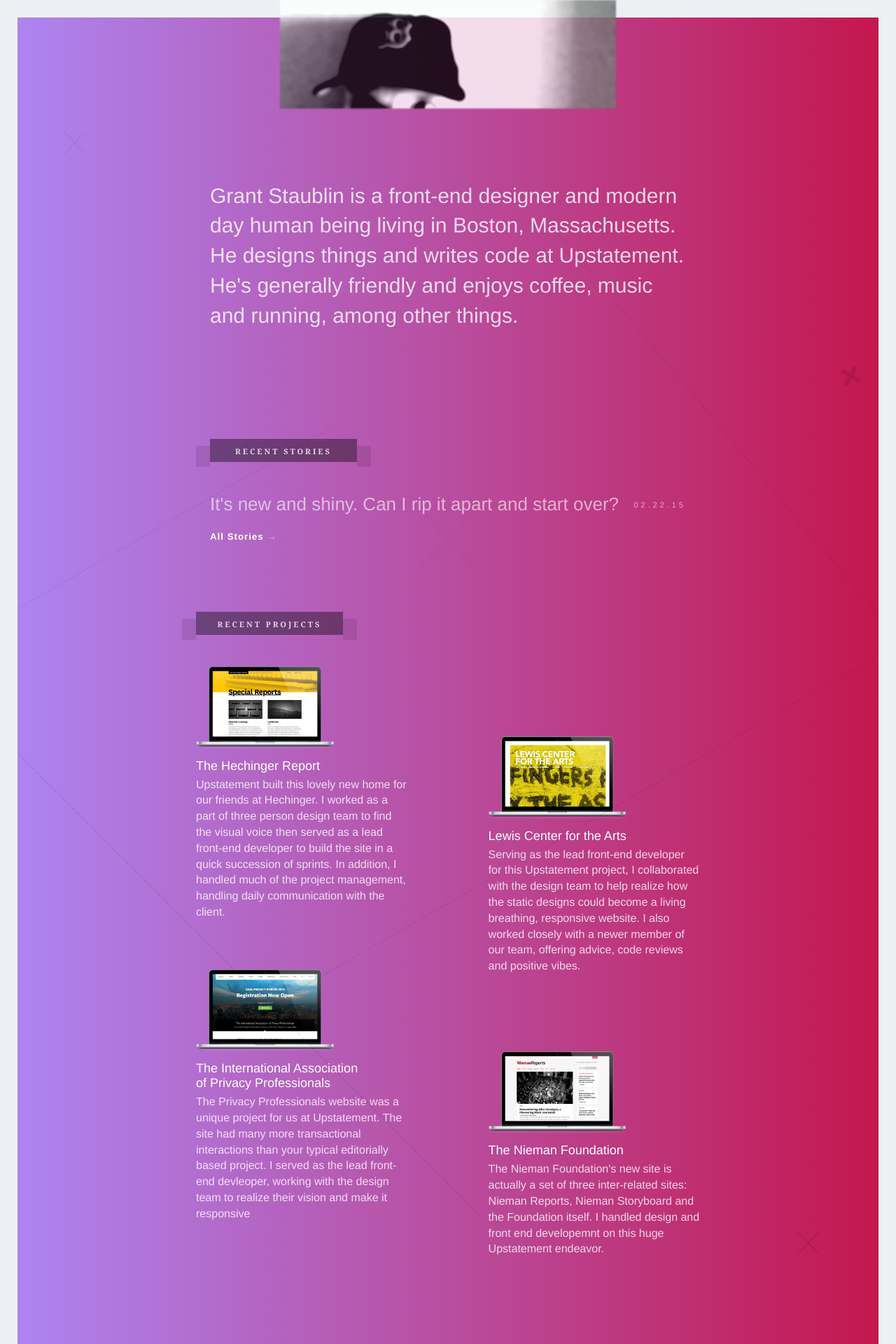
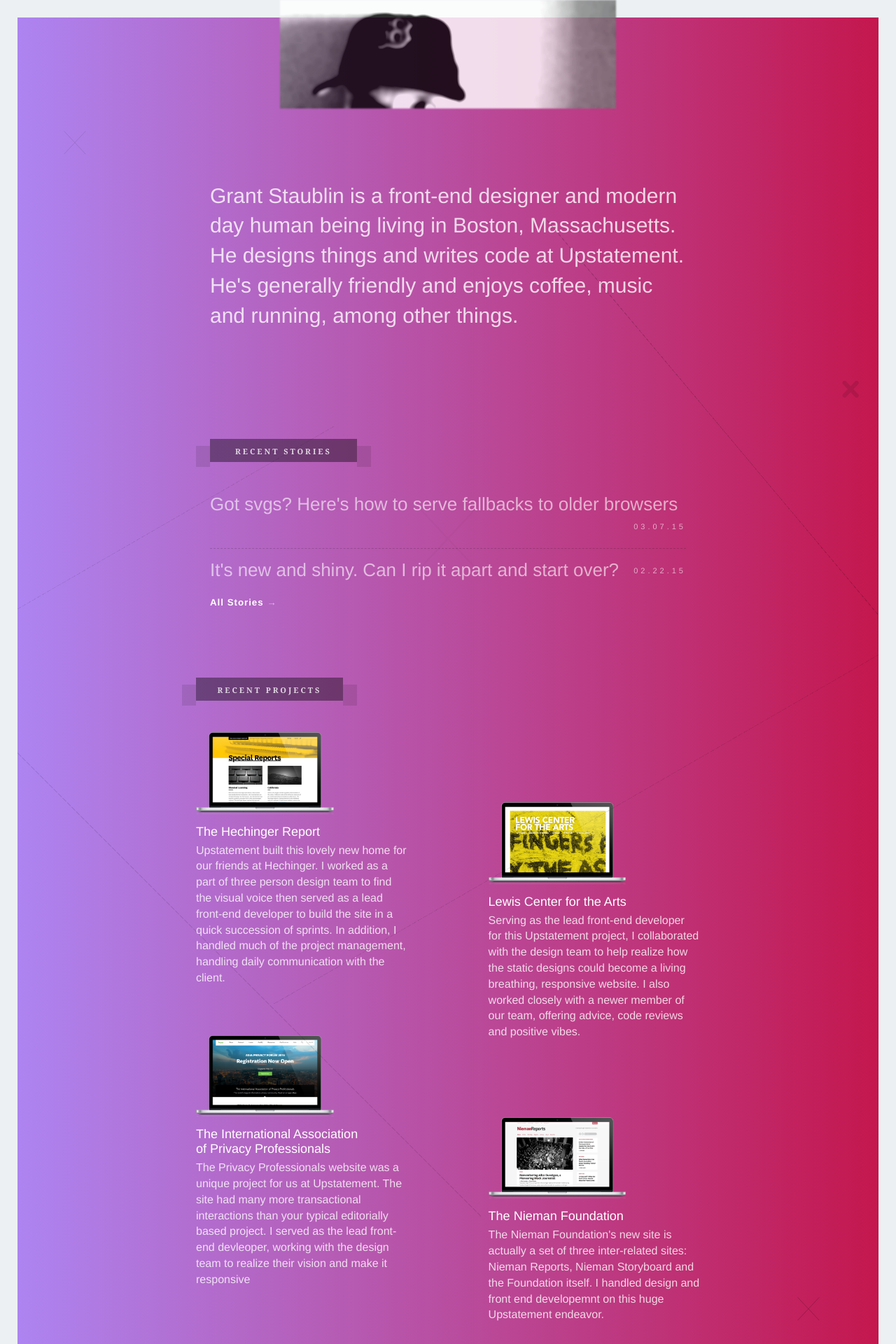
Before and after one commit to gcstaublin/gcstaublin.github.io, a Jekyll site: the page built from index.html, in a window 1280 px wide. Shown: the top 1920 px of the page at 70% size. Built offline with Jekyll 4.4.1, drawn with Linux system fonts in a browser that asks for light colours; nearby versions of some CDN libraries; the list of posts is cut into pages by our own code; some of the changed text lies outside the part shown.

Commit message:
Tweaking some SCSS and adding svg fallback article.

```diff
--- a/_includes/footer.html
+++ b/_includes/footer.html
@@ -2,7 +2,7 @@
   <!-- ===================================== -->
   <footer>
       <div class="footer-mod">
-          <h3 class="footer-h">Whether you want to discuss the music of Slayer, or you want to work together on a project, get in touch with me. Let's chat!</h3>
+          <h3 class="footer-h">Whether you want to discuss design and development, or you want to work together on a project, get in touch. Let's chat!</h3>
       </div> <!-- /footer-mod -->
 
       <div class="footer-mod">
--- /dev/null
+++ b/_posts/2015-03-07-five-methods-of-providing-fallbacks-for-svg.md
@@ -0,0 +1,181 @@
+---
+layout: post
+title:  "Five methods of provding fallbacks for SVGs"
+tease: "Got svgs? Here's how to serve fallbacks to older browsers"
+share: "Svg is wonderful, but if we support less capable browsers like IE8, we need fallbacks. Here's five possible methods."
+date:   2015-03-07
+---
+
+
+In case you haven't heard the news, which I'm assuming you have, SVG is pretty sweet. It's scalable, looks crisp on high resolution screens and file sizes are tiny in comparison to raster counterparts. Great things often have a catch, and for SVG, that gotcha is oldie-time IE as well as some older Android browsers.
+
+In some cases such as personal sites or side projects, you can ignore older browsers, forging ahead with impunity. In fact, the site your on right now forsakes browsers that lack svg support. SVGs most likely don't appear in IE8. I say most likely, as I couldn't be bothered to check.
+
+Obviously, this type of laissez-faire browser support is untenable for client projects. I've found most clients tend to expect their company logo to appear in all browsers, even the ones we've outlined as receiving baseline support.
+
+To that point, here are a few methods I've used during the past few years to serve nice, crisp svg logos to modern browsers while providing fallbacks to the less capable.
+
+## Swapping background images with Modernizr classes
+
+As a matter of preference I typically don't use background images for site logos. I don't have a great philosophical or practical stance to explain that preference. There's the potential few extra lines of CSS, defining widths and heights, a background image logo requires. Other than that, I've generally prefered serving my svgs with an `<img>` tag.
+
+Having said that, here's a couple options, if you're using background images.
+
+The HTML markup for our background image example is simple and discrete. We have an `<h1>` wrapping an anchor link with a class of `logo`. This is the class we'll use in our CSS (or SCSS) as the target for our background image.
+
+<div class="code-block" data-code="HTML">
+{% highlight HTML %}
+<h1 class="logo-mod">
+  <a class="logo" href="/">Logo</a>
+</h1>  <!-- /logo -->
+{% endhighlight %}
+</div>
+
+In our SCSS, we give the `.logo` class a width and a height, set it to `display: block` and serve an `.svg` by default. Then, assuming you're using Modernizr in your project, we target the `.no-svg` class Modernizr would add to the `<body>` of our document as the page loads and Modernizr tests for feature. Because the `.no-svg & ` declaration block is nested inside our `.logo` block, that line is saying when the class of 'no-svg' exists, the 'logo' class should load the `.png` file, rather than the `.svg`. You might be thinking, 'I know how CSS specificity works, dummy,' but in the case you're new to SCSS or to using Modernizr, that's what is happening here.
+
+<div class="code-block" data-code="SCSS">
+{% highlight SCSS linenos%}
+.logo {
+  width: 120px;
+  height: 60px;
+  display: block;
+  text-indent: -9999px;
+  background-image: url('my-logo.svg');
+
+  .no-svg & {
+    background-image: url('my-logo.png');
+  }
+}
+{% endhighlight %}
+</div>
+
+**Takeaway:** I typically don't use this technique for site logos. I use a similar technique for UI Icons (menu buttons, social icons, etc), which I'll explain in a future article. But this technique works and is reliable. It does, however, have the dependency of Modernizr. Depending on the performance requirements of your project, loading Modernizr might be out of scope. Let's take a look at a similar technique that doesn't have the Modernizr dependency.
+
+## A Modernizr-free method of swapping out background images
+Before I describe this technique, let me reveal that I've never actually used this technique. I would suggest experimenting before throwing it into your next project. Just because I'm writing about and printing this technique on the Internet doesn't mean it's a great idea. It's an idea.
+
+The markup for this technique is exactly the same as the example above. The CSS is where the differences occur. The parlor trick is that multiple background support and svg support is roughly the same. Because it doesn't support multiple backgrounds, IE8 will ignore the background-image, falling back to the first line. Thus, serving a png, rather than an svg.
+
+<div class="code-block" data-code="SCSS">
+{% highlight SCSS linenos %}
+.logo {
+    background: url('my-logo.png');
+    background: url('my-logo.svg'), none;
+}
+{% endhighlight %}
+</div>
+
+**Takeaway:** As I write this, I've not experimented with this technique. So this theoretical. This technique might work well for you if you need to swap image types, but can't load Modernizr in your project. I have a concern this might trigger some multiple resource downloads, but I could be totally wrong.
+
+
+## Swapping inline images with modernizr and javascript
+
+During the past few years, this is the technique I've most often used for clients and personal projects.
+
+The HTML for this technique is very similar to the foundational code from our previous examples, with the addition of an `<img>` tag, which is how our logo is served, versus being served with CSS as we did, previously.
+
+<div class="code-block" data-code="HTML">
+{% highlight HTML %}
+<h1 class="logo-mod">
+  <a class="logo" href="/">
+    <img class="logo-img" src="logo.svg" alt="" />
+  </a>
+</h1>  <!-- /logo -->
+{% endhighlight %}
+</div>
+
+The Javascript is the magic happens with this technique. What's happening here, right? On the first line, the Javascript is testing if Modernizr has determined this browser does not support svg. If our browser doesn't support svg, Jquery finds each .svg file, replacing the src with a .png file.
+
+<div class="code-block" data-code="Javascript">
+{% highlight JavaScript linenos %}
+if (!Modernizr.svg) {
+  $('img[src$=".svg"]').each(function() {
+    // E.g replaces 'logo.svg' with 'logo.png'.
+    $(this).attr('src', $(this).attr('src').replace('.svg', '.png'));
+  });
+}
+{% endhighlight %}
+</div>
+
+Our CSS is slightly different, as well. Obviously we no longer need to call a background image, as we previously did. We also don't need to specify a height for our `.logo`. Using a `max-width: 100%` for the `.logo-img`, our image with resize to the width of it's container (the `.logo`) or it's true size, which ever happens first.
+
+<div class="code-block" data-code="SCSS">
+{% highlight SCSS linenos%}
+.logo {
+  width: 120px;
+  display: block;
+}
+
+.logo-img {
+  max-width: 100%;
+}
+{% endhighlight %}
+</div>
+
+**Takeway:** I've used this technique most often during the past few years. It's been successful. IE8 users will see a flash of no logo (FONL). I just made that up. And, with all things Javascript, there's the potential of failure. If Modernizr doesn't load, or our Javascript test fails to load or run, there's a chance of no .png displaying. Because most client projects I've worked on the past couple years have dwindling support for less capable browsers wuch as IE8, this technique has worked well for me. And to be honest, the whole reason I'm writing this article is to give me a known spot to copy the javascript, rather than rewriting it for each project or hunting through other repositories to find it.
+
+**Bonus:** Because this technique is really for IE8, we can conditionally serve our Javascript to oldie time IE browsers. If our browser is less than IE 9, the external ie.js file will download. Other browsers will ignore the test and not worry with our js.
+
+<div class="code-block" data-code="HTML">
+{% highlight HTML %}
+<!--[if lt IE 9]>
+  <script src="ie.js" type="text/javascript"></script>
+<![endif]-->
+{% endhighlight %}
+</div>
+
+## Swapping inline images without css or javascript
+
+This method is short and sweet. Doesn't require javascript, modernizr or any css. It's all in the markup. One potential problem with this method is the dependency of having access to our markup. Depending on the situation, you might not have that access. Plan accordingly, I guess.
+
+<div class="code-block" data-code="HTML">
+{% highlight HTML %}
+<img src="logo.svg" onerror="this.src='logo.png'; this.onerror=null;">
+{% endhighlight %}
+</div>
+
+## Two imgs, hiding and showing with Modernizr classes
+
+I recently used this technique on a project, and it definitely works. It's easy. However, I'm not sure I would recommend it. Why? Because this technique not only has the dependency of Modernizr, it also downloads both files, the .svg and the .png. You might be asking, 'what's the big deal?' The additional .png download is small. On it's own, it's not a bandwidth killer, like, say, the 440K of fonts you've included in your project. However, if we're designing and developing with performance in mind, this technique is a less than ideal approach.
+
+The markup for this example adds a second `<img>` tag to our markup.
+
+<div class="code-block" data-code="HTML">
+{% highlight HTML linenos %}
+<h1 class="logo-mod">
+  <a class="logo" href="/">
+    <img class="nav-logo-img" src="logo.svg" alt="">
+    <img class="nav-logo-img logo-fallback" src="logo.png" alt="">
+  </a>
+</h1>  <!-- /logo -->
+{% endhighlight %}
+</div>
+
+Then in our SCSS we use both Modernizr `.no-svg` and the `.logo-fallback` class to determine what is or is not shown.
+
+<div class="code-block" data-code="SCSS">
+{% highlight SCSS linenos %}
+// By default, the png logo-fallback is set to display: none
+.logo-img {
+  &.logo-fallback {
+    display: none;
+  }
+
+  // If Modernizr determines that our browser does not support
+  // svg, we hide our logo-img, but display the img with the class
+  // of logo-img.logo-fallback
+  .no-svg & {
+    display: none;
+    &.logo-fallback {
+      display: block;
+    }
+  }
+}
+{% endhighlight %}
+</div>
+
+**Takeway:** Like I said, this technique works well and is quite easy. However, Let's assume our svg logo weighs in at 4.6kb, and our png fallback weighs in at 15kb. These hypothetical file sizes are actual sizes from a project I worked on last year. For capable browsers, we're out of the gate, downloading an extra 15kb we don't need. Now, let's also assume we have a slightly different logo that we're using in the footer of our site. Assuming similar files sizes, we would be downloading an extra 30kb. That could be the sum total of downloading something like a minimized version of Jquery. Again, if we're keeping an eye on the performance in our projects, does this technique have too much overhead? That's for you to decide, I guess.
+
+There you have it; five methods of providing fallbacks for the svgs in our projects. As with all things on the web, there are many ways to accomplish the same task. This is just the tip of the image switching iceberg. Originally, I thought this would be a short article highlighting the javascript I often use to provide graceful fallbacks for svg. Obviously, my writing suffered from a slight bit of scope creep.
+
+If you have thoughts, ideas or other methods, I'd love to hear your thoughts.
--- a/index.html
+++ b/index.html
@@ -126,6 +126,8 @@ layout: default
 
 
 
+
+
                     <!-- SVG -->
                     <!-- ===================================== -->
                      {% include svg-defs.svg %}
--- a/static/css/screen-prefix.css
+++ b/static/css/screen-prefix.css
@@ -255,13 +255,38 @@ img {
   max-width: 100%;
 }
 
+.code-block {
+  font-family: "droid-sans-mono", monospace, sans-serif;
+  font-weight: 400;
+  color: #222222;
+  border-top: 24px solid #607D8B;
+  margin: 1.5em 0;
+  position: relative;
+}
+.code-block:before {
+  position: absolute;
+  top: -23px;
+  left: 10px;
+  content: attr(data-code);
+  color: #fff;
+  font-size: 0.75em;
+  letter-spacing: 1px;
+}
+
+pre, code {
+  font-family: "droid-sans-mono", monospace, sans-serif;
+  font-weight: 400;
+  color: #222222;
+}
+
 /**
  * Syntax highlighting styles
  */
 .highlight {
+  font-size: 0.7em;
   background: #f2f5f6;
-  padding: 10px 15px;
-  margin: 1.5em 0;
+  border-bottom: 2px solid #E4E4E4;
+  padding: 3px 20px 3px 15px;
 }
 .highlight .lineno {
   color: #ccc;
@@ -462,6 +487,7 @@ img {
 }
 
 .bg-backsplash {
+  background-color: #B9448B;
   background-image: linear-gradient(-90deg, #C4174E, #AD84F1);
   padding-bottom: 25px;
 }
@@ -494,10 +520,10 @@ img {
 }
 
 .archive-meta {
+  margin: 0;
   font-family: "omnes-pro", Helvetica, sans-serif;
   font-weight: 300;
   color: #666666;
-  margin: 0;
   letter-spacing: 1px;
 }
 
@@ -557,14 +583,15 @@ body {
 }
 
 .content-inner {
+  position: relative;
   padding: 0 10px;
-  position: relative;
   overflow: hidden;
 }
 
 .bg-container {
+  padding-bottom: 100px;
+  background-color: #B9448B;
   background-image: linear-gradient(-90deg, #C4174E, #AD84F1);
-  padding-bottom: 100px;
 }
 .bg-container:after {
   content: "";
@@ -573,17 +600,17 @@ body {
 }
 
 .grant-img-container {
+  position: relative;
+  margin: 0 auto;
   width: 100%;
   max-width: 480px;
-  margin: 0 auto;
-  position: relative;
   top: -25px;
 }
 
 .grant-img-container--post {
+  margin: 0 auto;
   width: 100%;
   max-width: 200px;
-  margin: 0 auto;
   position: relative;
   top: -25px;
 }
@@ -596,8 +623,8 @@ body {
 }
 
 .type-img-container {
+  position: absolute;
   width: 100%;
-  position: absolute;
   top: 100px;
   opacity: 0.1;
 }
@@ -647,8 +674,8 @@ body {
 
 .section-h {
   position: relative;
+  display: inline-block;
   margin: 0 auto 45px;
-  display: inline-block;
   width: 100%;
   max-width: 210px;
   padding: 10px 15px 8px;
@@ -656,10 +683,10 @@ body {
   color: rgba(255, 255, 255, 0.8);
   background-color: rgba(0, 0, 0, 0.4);
   font-family: "jubilat", Georgia, serif;
+  font-size: 11px;
   font-weight: 900;
   text-transform: uppercase;
   letter-spacing: 3px;
-  font-size: 11px;
 }
 .section-h:after, .section-h:before {
   position: absolute;
@@ -678,23 +705,23 @@ body {
 
 .teases-mod {
   width: 100%;
+  margin: 30px auto 100px;
   max-width: 720px;
   padding: 0 20px;
-  margin: 30px auto 100px;
 }
 
 .tease-items {
-  list-style: none;
   margin: 0;
   padding: 0;
+  list-style: none;
 }
 
 .tease-item {
+  margin-bottom: 15px;
+  padding-bottom: 15px;
+  border-bottom: 1px dashed rgba(0, 0, 0, 0.17);
   font-family: "omnes-pro", Helvetica, sans-serif;
   font-size: 26px;
-  border-bottom: 1px dashed rgba(0, 0, 0, 0.17);
-  margin-bottom: 15px;
-  padding-bottom: 15px;
   font-weight: 300;
 }
 .tease-item:after {
@@ -708,8 +735,8 @@ body {
 }
 
 .tease-link {
+  display: block;
   color: rgba(255, 255, 255, 0.6);
-  display: block;
   text-decoration: none;
 }
 .tease-link:hover {
@@ -744,8 +771,8 @@ body {
 }
 
 .grid-mod {
+  margin: 60px auto;
   max-width: 720px;
-  margin: 60px auto;
 }
 .grid-mod:after {
   content: "";
@@ -794,9 +821,9 @@ body {
 
 .grid-item-text {
   margin: 0 0 10px;
-  font-weight: 100;
   font-size: 16px;
   line-height: 1.425;
+  font-weight: 100;
 }
 
 .grid-item-meta {
@@ -816,11 +843,11 @@ body {
 
 .grid-meta-item {
   display: inline-block;
+  margin-bottom: 10px;
+  margin-left: 3px;
+  padding: 3px 7px;
   float: left;
   background-color: rgba(0, 0, 0, 0.6);
-  padding: 3px 7px;
-  margin-left: 3px;
-  margin-bottom: 10px;
 }
 .grid-meta-item:first-child {
   margin-left: 0;
@@ -862,9 +889,9 @@ footer {
 }
 
 .footer-h {
+  margin-bottom: 2em;
   font-size: 30px;
   font-weight: 200;
-  margin-bottom: 2em;
 }
 
 .footer-copyright-msg {
@@ -898,9 +925,9 @@ footer {
 
 .footer-item-link {
   display: block;
-  background-color: #2e2e2e;
   width: 46px;
   height: 46px;
+  background-color: #2e2e2e;
   border-radius: 50%;
   transition: background-color 0.25s linear;
 }
@@ -1006,6 +1033,8 @@ footer {
   -webkit-transform: rotate(-15deg);
       -ms-transform: rotate(-15deg);
           transform: rotate(-15deg);
+  -webkit-animation: rotate-decoration 8s linear infinite reverse;
+          animation: rotate-decoration 8s linear infinite reverse;
 }
 
 .decoration-x-4 {
@@ -1107,19 +1136,19 @@ footer {
 }
 
 .post-container {
+  position: relative;
+  margin: -25px auto 0;
+  padding: 45px;
   width: 100%;
   max-width: 720px;
-  margin: -25px auto 0;
   background-color: #fff;
-  padding: 45px;
-  position: relative;
 }
 
 .comments {
+  margin: 0 auto 0;
+  padding: 45px;
   width: 100%;
   max-width: 720px;
-  margin: 0 auto 0;
-  padding: 45px;
   background-color: #fff;
 }
 
@@ -1132,7 +1161,7 @@ footer {
   font-weight: 200;
   color: black;
   font-size: 45px;
-  line-height: 1.15em;
+  line-height: 1.1em;
   margin: 0;
 }
 
@@ -1147,13 +1176,28 @@ footer {
 }
 
 .article-text {
+  position: relative;
   margin-top: 45px;
-  position: relative;
   font-family: "omnes-pro", Helvetica, sans-serif;
   font-weight: 300;
   color: #222222;
-  font-size: 1.25em;
+  font-size: 1.15em;
   line-height: 1.45;
+}
+.article-text > p code {
+  color: #008080;
+  font-size: 0.75em;
+}
+.article-text > h2 {
+  margin-top: 2em;
+  margin-bottom: 0.25em;
+  font-family: "jubilat", Georgia, serif;
+  font-weight: 200;
+  color: black;
+  font-size: 1.2em;
+}
+.article-text > h2 + p {
+  margin-top: 0;
 }
 
 #disqus_thread a:link {
@@ -1183,9 +1227,9 @@ footer {
 }
 
 .social-items {
-  list-style: none;
   margin: 0;
   padding: 0;
+  list-style: none;
 }
 .social-items:after {
   content: "";
@@ -1195,11 +1239,11 @@ footer {
 
 .social-item {
   position: relative;
-  background-color: #b2c0c6;
+  margin-bottom: 10px;
   width: 30px;
   height: 30px;
   border-radius: 50%;
-  margin-bottom: 10px;
+  background-color: #b2c0c6;
 }
 .social-item:first-child {
   margin-left: 0;
@@ -1214,9 +1258,9 @@ footer {
 }
 
 .social-icon {
+  position: absolute;
   width: 16px;
   height: 16px;
-  position: absolute;
   top: 50%;
   margin-top: -8px;
   left: 50%;
--- a/static/scss/_post.scss
+++ b/static/scss/_post.scss
@@ -39,7 +39,7 @@
 .post-h {
   @include display;
   font-size: 45px;
-  line-height: 1.15em;
+  line-height: 1.1em;
   margin: 0;
 }
 
@@ -57,8 +57,23 @@
   position: relative;
   margin-top: 45px;
   @include text;
-  font-size: 1.25em;
+  font-size: 1.15em;
   line-height: 1.45;
+
+  // styling code snips that apppear inside article paragraphs
+  > p code {
+    color: #008080;
+    font-size: 0.75em;
+  }
+
+
+  > h2 {
+    margin-top: 2em;
+    margin-bottom: 0.25em;
+    @include display;
+    font-size: 1.2em;
+  }
+  > h2 + p { margin-top: 0; }
 }
 
 
--- a/static/scss/_syntax.scss
+++ b/static/scss/_syntax.scss
@@ -1,11 +1,37 @@
+
+.code-block {
+    // border-top: 28px solid lighten(#B659AA, 10%);
+    @include code;
+    border-top: 24px solid $primary-color;
+    margin: 1.5em 0;
+    position: relative;
+    &:before {
+        position: absolute;
+        top: -23px;
+        left: 10px;
+        content: attr(data-code);
+        color: #fff;
+        font-size: 0.75em;
+        letter-spacing: 1px;
+    }
+}
+
+
+// including code font
+pre, code { @include code; }
+
 
 /**
  * Syntax highlighting styles
  */
 .highlight {
+    font-size: 0.7em;
     background: lighten($bg-color, 2%);
-    padding: 10px 15px;
-    margin: 1.5em 0;
+    border-bottom: 2px solid #E4E4E4;
+    // background-color: #272822;
+    padding: 3px 20px 3px 15px;
+    // margin: 1.5em 0;
+    // color: #F8F8F2;
     // @extend %vertical-rhythm;
 
      //
--- a/static/scss/_variables.scss
+++ b/static/scss/_variables.scss
@@ -17,9 +17,12 @@ $serif-fallback: Georgia, serif;
 $type-main: 'omnes-pro', $sans-fallback;
 $type-accent: 'jubilat', $serif-fallback;
 $type-display: 'jubilat', Georgia, serif;
+$type-code: 'droid-sans-mono', monospace, sans-serif;
 
 $text-weight: 300;
+$text-bold: 600;
 
+$code-wt:   400;
 // $accent-lt:   200;
 $accent-med:  500;
 $accent-bold: 400;
@@ -51,6 +54,12 @@ $display-color-lt: #888888;
   color: $color;
 }
 
+
+@mixin code($color: $text-color, $font: $type-code, $font-weight: $code-wt ) {
+  font-family: $font;
+  font-weight: $font-weight;
+  color: $color;
+}
 
 
 // Spacing
```
Also changed, not shown: static/css/screen.css (+79 -36 lines).
